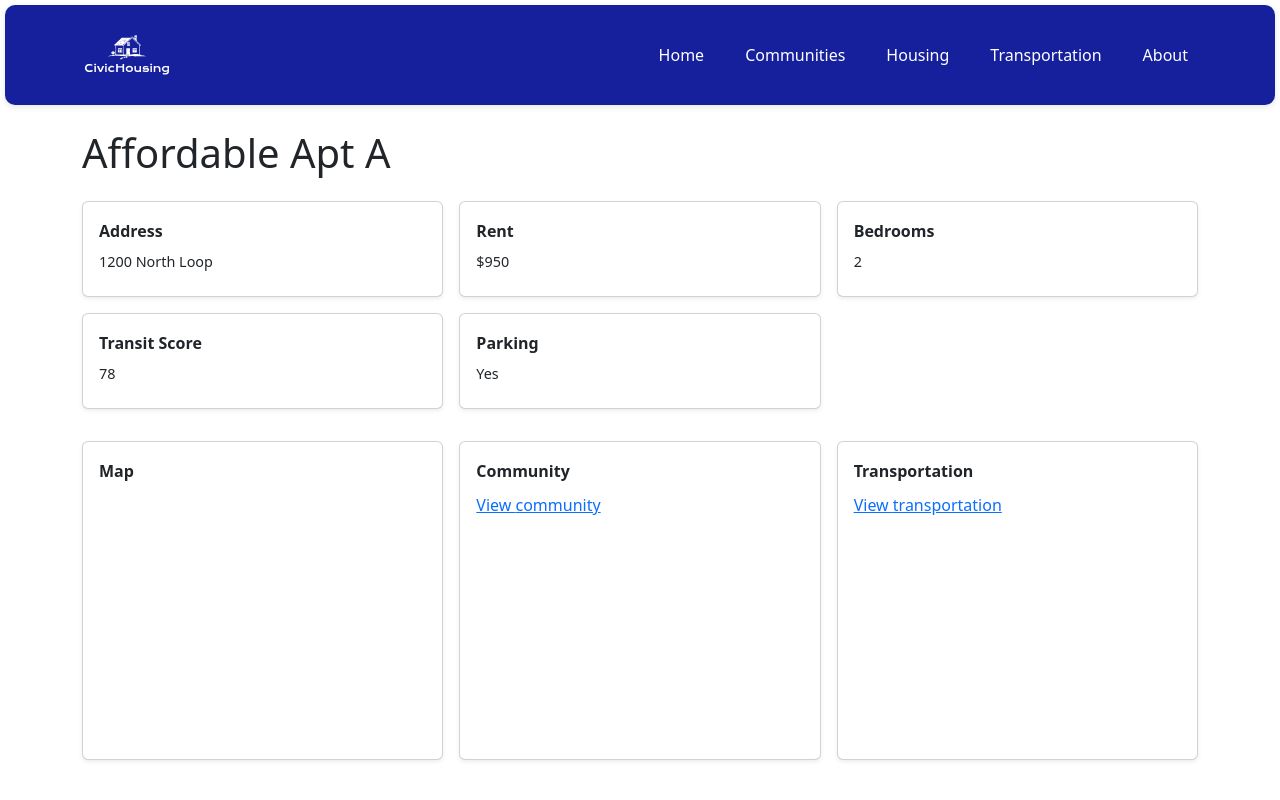
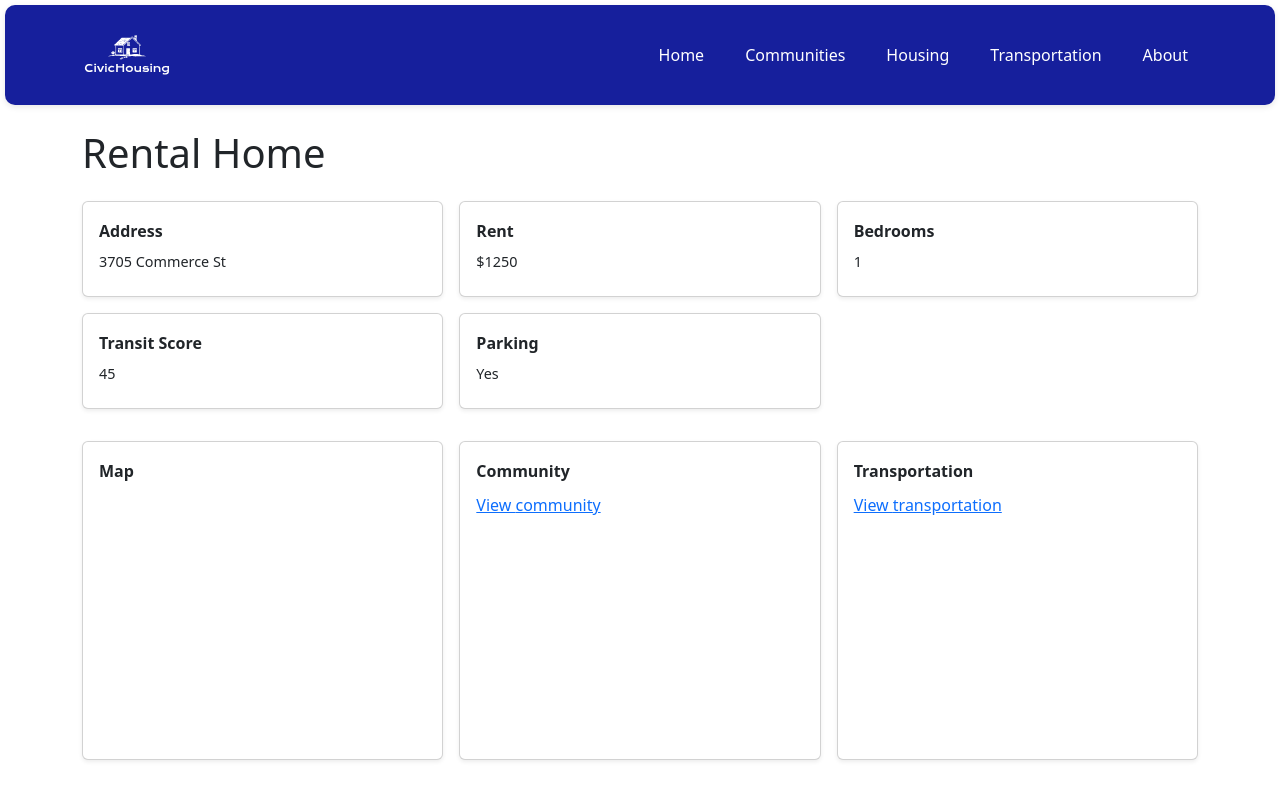
Before and after one commit to harinik961/CivicHousing, a React (Create React App) app in the folder frontend/: page /housing/1 in a window 1280 px wide. Built offline with nearby package versions, Linux system fonts and the light colour scheme.

Commit message:
edited housing and community data, added maps

```diff
--- a/frontend/src/data/COMMUNITY/communityModelData.js
+++ b/frontend/src/data/COMMUNITY/communityModelData.js
@@ -15,8 +15,10 @@ Model connects to Housing and Transit Stops
 
 
     id: 1,
-    name: "Neighborhood A",
+    name: "North Point",
     image: "https://images.unsplash.com/photo-1618768083770-309776478953?w=900&auto=format&fit=crop&q=60&ixlib=rb-4.1.0&ixid=M3wxMjA3fDB8MHxzZWFyY2h8NHx8Y29tbXVuaXR5JTIwaG91c2VzfGVufDB8fDB8fHww",
+    mapEmbed:
+      "https://www.google.com/maps/embed?pb=!1m18!1m12!1m3!1d27555.584749832728!2d-97.67890350194469!3d30.309769776212054!2m3!1f0!2f0!3f0!3m2!1i1024!2i768!4f13.1!3m3!1m2!1s0x8644c82697dd2a87%3A0x836c240a09aed7da!2sNorth%20Point%2C%20Austin%2C%20TX%2078724!5e0!3m2!1sen!2sus!4v1771365673808!5m2!1sen!2sus",
     attributes: [
       {title: "County", value: "Travis County"},
       {title: "Zip Codes", value: "78723"},
@@ -29,8 +31,9 @@ Model connects to Housing and Transit Stops
 
   {
     id: 2,
-    name: "Neighborhood B",
-    image: "https://images.unsplash.com/photo-1721388468916-78b8878b7a92?w=900&auto=format&fit=crop&q=60&ixlib=rb-4.1.0&ixid=M3wxMjA3fDB8MHxzZWFyY2h8N3x8Y29tbXVuaXR5JTIwaG91c2VzfGVufDB8fDB8fHww",
+    name: "Colony Park",
+    mapEmbed:  "https://www.google.com/maps/embed?pb=!1m18!1m12!1m3!1d13778.797495377565!2d-97.64854415717866!3d30.302618849177968!2m3!1f0!2f0!3f0!3m2!1i1024!2i768!4f13.1!3m3!1m2!1s0x8644b7d82513dd8b%3A0x326f4875811183be!2sColony%20Park%2C%20Austin%2C%20TX%2078724!5e0!3m2!1sen!2sus!4v1771366960949!5m2!1sen!2sus",
+    image: "https://images.unsplash.com/photo-1618768083770-309776478953?w=900&auto=format&fit=crop&q=60&ixlib=rb-4.1.0&ixid=M3wxMjA3fDB8MHxzZWFyY2h8NHx8Y29tbXVuaXR5JTIwaG91c2VzfGVufDB8fDB8fHww",
     attributes: [
       {title: "County", value: "Travis County"},
       {title: "Zip Codes", value: "78743"},
@@ -43,12 +46,14 @@ Model connects to Housing and Transit Stops
 
   {
     id: 3,
-    name: "Neighborhood C",
+    name: "Meadows Of Walnut Creek",
     image: "https://images.unsplash.com/photo-1515959182800-919d4a5ad9fd?q=80&w=1742&auto=format&fit=crop&ixlib=rb-4.1.0&ixid=M3wxMjA3fDB8MHxwaG90by1wYWdlfHx8fGVufDB8fHx8fA%3D%3D",
+    mapEmbed:
+      "https://www.google.com/maps/embed?pb=!1m18!1m12!1m3!1d13778.58979766621!2d-97.64972834056907!3d30.30409663920241!2m3!1f0!2f0!3f0!3m2!1i1024!2i768!4f13.1!3m3!1m2!1s0x8644b7d8978d7c4d%3A0x83f95f7e1a6722a8!2sMeadows%20Of%20Walnut%20Creek%2C%20Austin%2C%20TX%2078724!5e0!3m2!1sen!2sus!4v1771364936297!5m2!1sen!2sus",
     attributes: [
       {title: "County", value: "Travis County"},
-      {title: "Zip Codes", value: "78723, 78724"},
-      {title: "Median Housing Price", value: "$450,000"},
+      {title: "Zip Codes", value: "78724"},
+      {title: "Median Housing Price", value: "$400,000"},
       {title: "Population", value: "16900"},
       {title: "Crime Index", value: "62"},
       {title: "Public Transit Score", value: "79"}
--- a/frontend/src/data/HOUSING/housingModelData.js
+++ b/frontend/src/data/HOUSING/housingModelData.js
@@ -1,26 +1,26 @@
 const housingData = [
   {
     id: 1,
-    name: "Affordable Apt A",
+    name: "Rental Home",
     image: "https://picsum.photos/400/250",
     attributes: [
-      {title: "Address", value: "1200 North Loop"},
-      {title: "Rent", value: "$950"},
-      {title: "Bedrooms", value: "2"},
-      {title: "Transit Score", value: "78"},
+      {title: "Address", value: "3705 Commerce St"},
+      {title: "Rent", value: "$1250"},
+      {title: "Bedrooms", value: "1"},
+      {title: "Transit Score", value: "45"},
       {title: "Parking", value: "Yes"}
     ]
   },
 
   {
     id: 2,
-    name: "Affordable Apt B",
+    name: "Rental Home",
     image: "https://picsum.photos/400/250",
     attributes: [
-      {title: "Address", value: "123 Main St"},
-      {title: "Rent", value: "$2000"},
-      {title: "Accessibility Score", value: "80"},
-      {title: "Location", value: "Mueller"},
+      {title: "Address", value: "1200 Autumn St"},
+      {title: "Rent", value: "$1050"},
+      {title: "Bedrooms", value: "1"},
+      {title: "Transit Score", value: "56"},
       {title: "Parking", value: "Yes"}
     ]
   },
```
